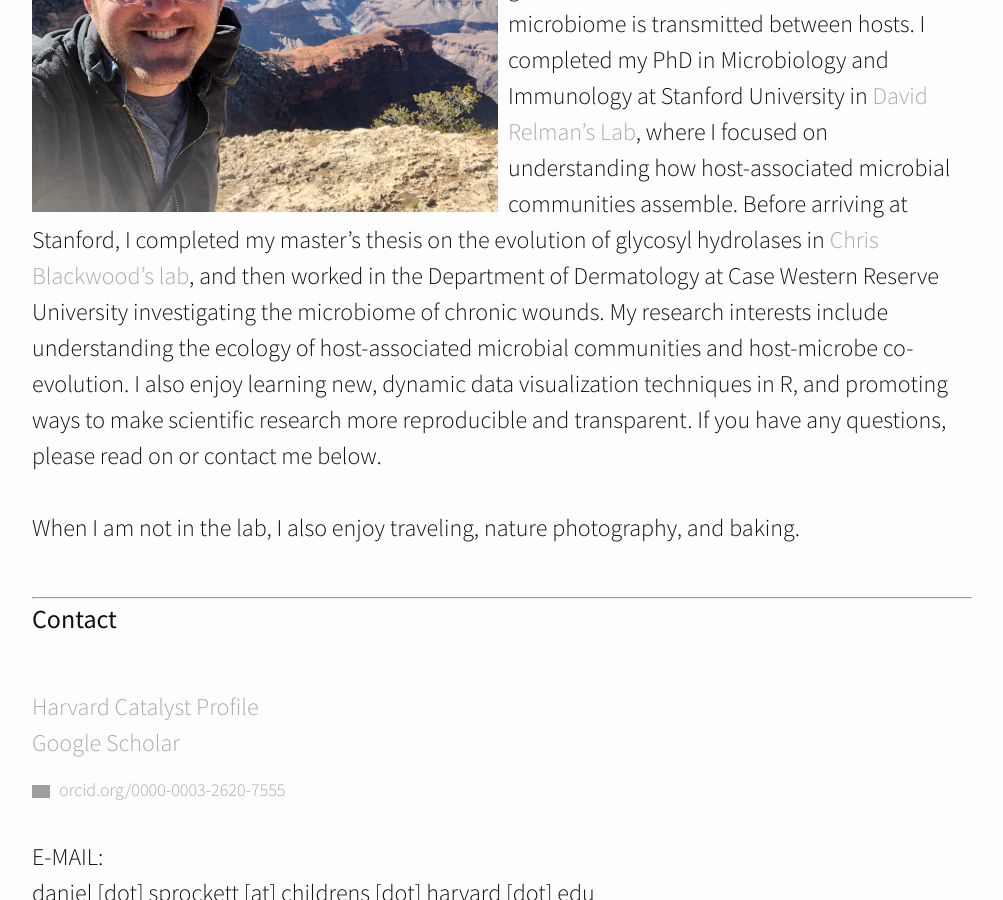
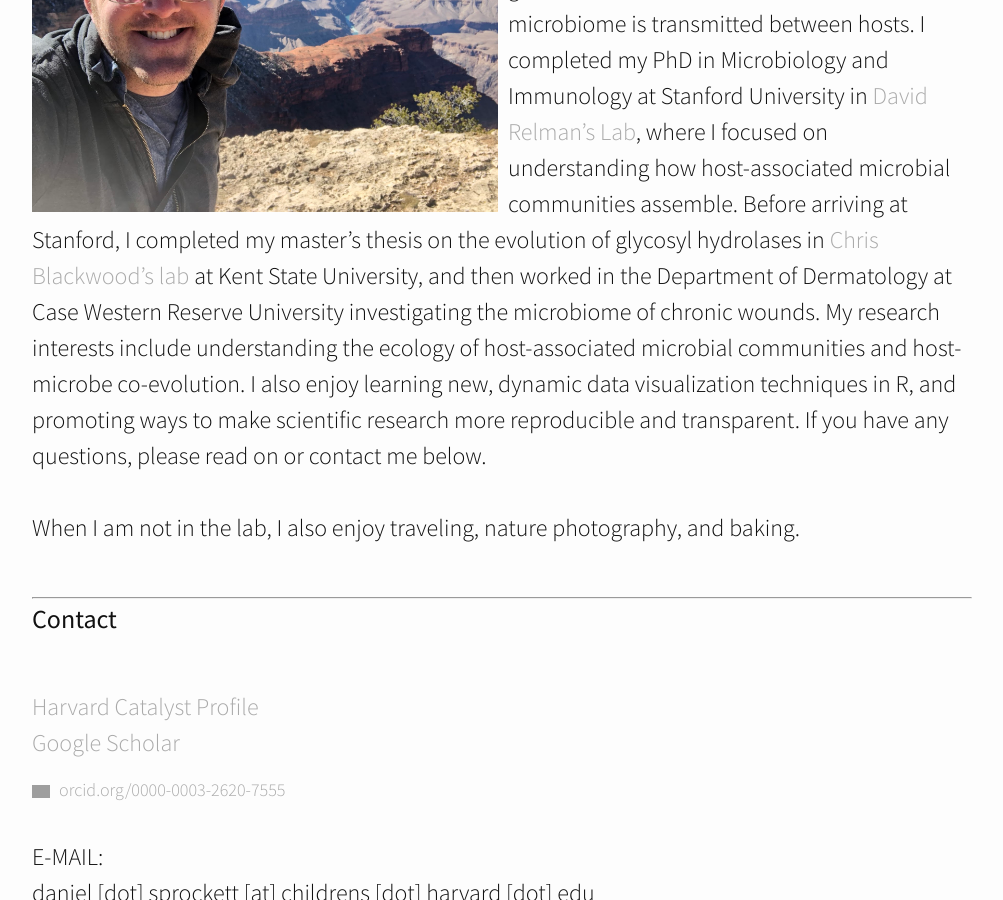
Before and after one commit to DanielSprockett/danielsprockett.github.io, a Jekyll site: the page built from about.md, in a window 1280 px wide and 900 px high, scrolled down 503 px. Shown: the whole window, without its empty margins (138-1141 px from the left). Built offline with Jekyll 4.4.1, drawn with Linux system fonts in a browser that asks for light colours; nearby versions of some CDN libraries; grey boxes are pictures that could not be loaded.

Commit message:
Update about.md

```diff
--- a/about.md
+++ b/about.md
@@ -7,7 +7,7 @@
 <h2>Daniel Sprockett</h2>
 
 <img src="/images/Dan_at_Grand_Canyon.jpg" alt="Dan at the Grand Canyon" style="float: left; margin-right: 10px;" height="350"/>
-I am currently a research fellow at Boston Children's Hospital and Harvard Medical School in [Seth Rakoff-Nahoum's lab](https://srnlab.com/), where I study genetic factors related to how the human microbiome is transmitted between hosts. I completed my PhD in Microbiology and Immunology at Stanford University in [David Relman's Lab](http://med.stanford.edu/relmanlab.html), where I focused on understanding how host-associated microbial communities assemble.  Before arriving at Stanford, I completed my master's thesis on the evolution of glycosyl hydrolases in [Chris Blackwood's lab](http://drosophila.biology.kent.edu/users/cblackwo/overview.htm), and then worked in the Department of Dermatology at Case Western Reserve University investigating the microbiome of chronic wounds. My research interests include understanding the ecology of host-associated microbial communities and host-microbe co-evolution. I also enjoy learning new, dynamic data visualization techniques in R, and promoting ways to make scientific research more reproducible and transparent.  If you have any questions, please read on or contact me below.<br>
+I am currently a research fellow at Boston Children's Hospital and Harvard Medical School in [Seth Rakoff-Nahoum's lab](https://srnlab.com/), where I study genetic factors related to how the human microbiome is transmitted between hosts. I completed my PhD in Microbiology and Immunology at Stanford University in [David Relman's Lab](http://med.stanford.edu/relmanlab.html), where I focused on understanding how host-associated microbial communities assemble.  Before arriving at Stanford, I completed my master's thesis on the evolution of glycosyl hydrolases in [Chris Blackwood's lab](http://drosophila.biology.kent.edu/users/cblackwo/overview.htm) at Kent State University, and then worked in the Department of Dermatology at Case Western Reserve University investigating the microbiome of chronic wounds. My research interests include understanding the ecology of host-associated microbial communities and host-microbe co-evolution. I also enjoy learning new, dynamic data visualization techniques in R, and promoting ways to make scientific research more reproducible and transparent.  If you have any questions, please read on or contact me below.<br>
 <br>
 When I am not in the lab, I also enjoy traveling, nature photography, and baking.<br>
 <br>
```
